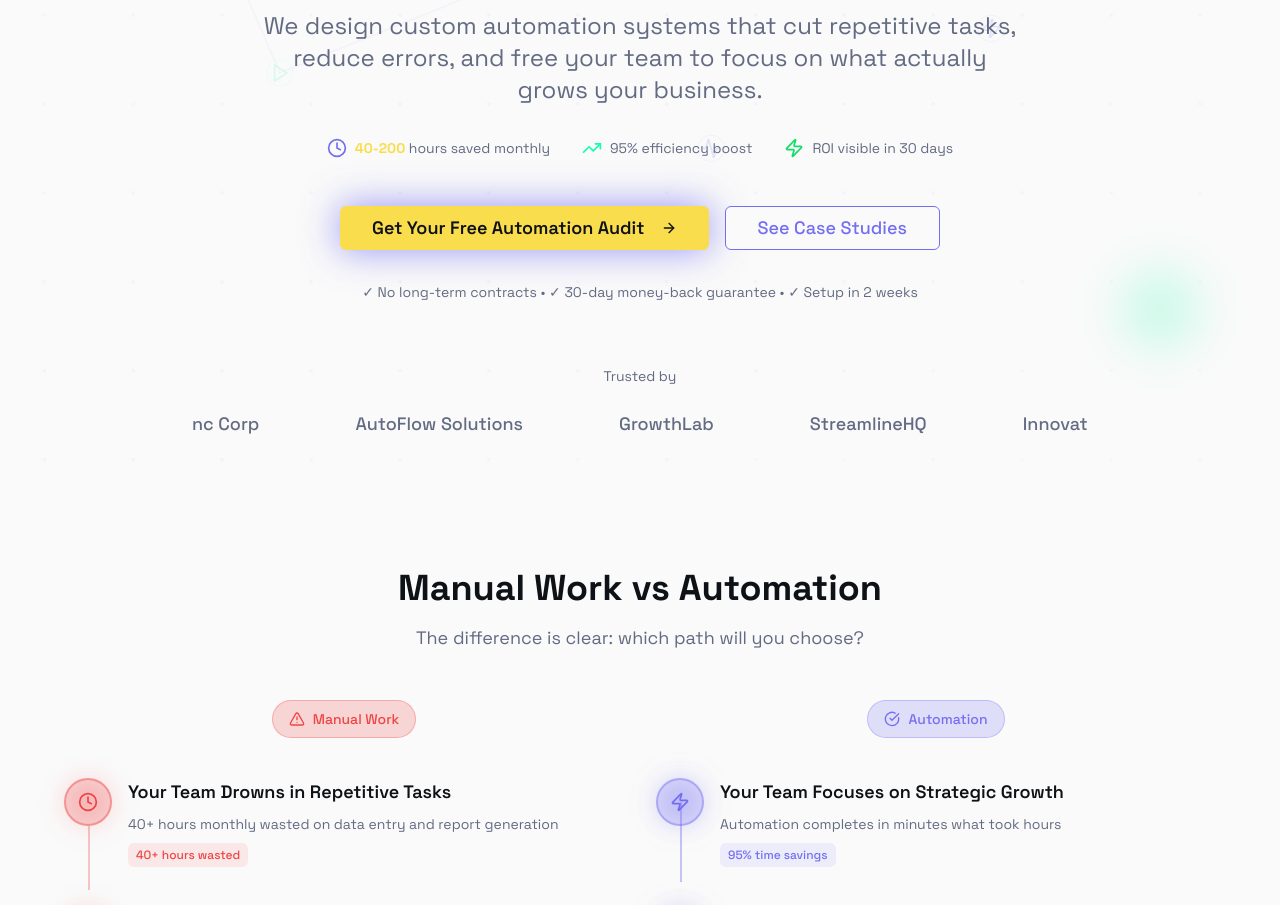
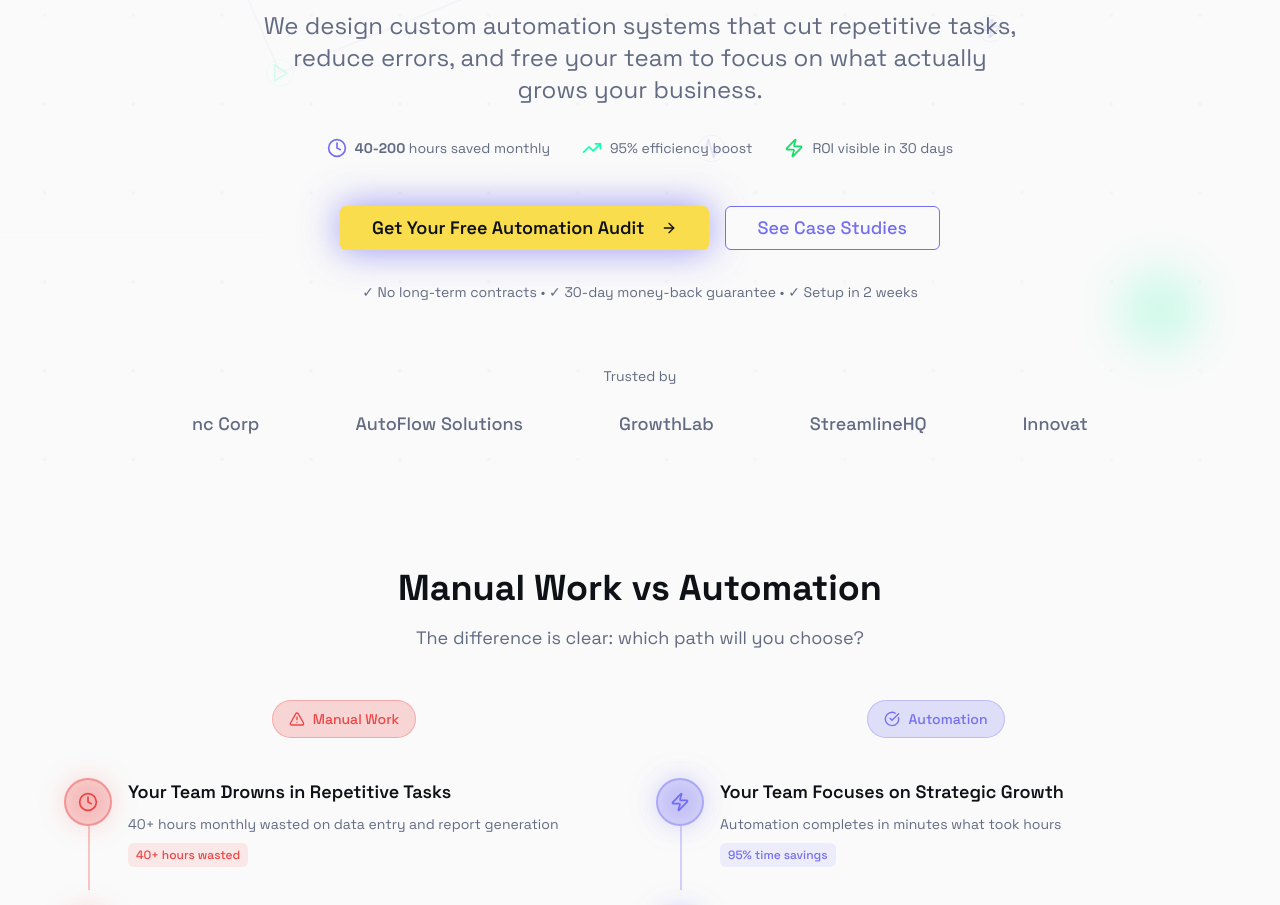
Before and after one commit to RiyadJ/automate-launchpad, a React (Vite) app: page / in a window 1280 px wide. Shown: the part 360-1265 px from the top of the page. Built offline with nearby package versions, Linux system fonts and the light colour scheme.

Commit message:
Fix hero section and project title
- Removed yellow color from hero section stats.
- Adjusted blue lines in the comparison section to descend from circle ends.
- Updated project title to "Automate Your Business".

```diff
--- a/index.html
+++ b/index.html
@@ -3,7 +3,7 @@
   <head>
     <meta charset="UTF-8" />
     <meta name="viewport" content="width=device-width, initial-scale=1.0" />
-    <title>automate-launchpad</title>
+    <title>Automate Your Business</title>
     <meta name="description" content="Lovable Generated Project" />
     <meta name="author" content="Lovable" />
 
@@ -12,7 +12,7 @@
     <link rel="preconnect" href="https://fonts.gstatic.com" crossorigin>
     <link href="https://fonts.googleapis.com/css2?family=Space+Grotesk:wght@300;400;500;600;700&family=Inter:wght@300;400;500;600;700&display=swap" rel="stylesheet">
 
-    <meta property="og:title" content="automate-launchpad" />
+    <meta property="og:title" content="Automate Your Business" />
     <meta property="og:description" content="Lovable Generated Project" />
     <meta property="og:type" content="website" />
     <meta property="og:image" content="https://lovable.dev/opengraph-image-p98pqg.png" />
--- a/src/sections/Comparison.tsx
+++ b/src/sections/Comparison.tsx
@@ -183,9 +183,9 @@ const Comparison = () => {
                 transition={{ delay: index * 0.1 }}
                 className="relative flex items-start"
               >
-                {/* Connector Line crossing through circle */}
+                {/* Connector Line */}
                 {index < comparisons.length - 1 && (
-                  <div className="absolute left-6 top-6 w-0.5 h-20 bg-primary/40 z-0"></div>
+                  <div className="absolute left-6 top-12 w-0.5 h-16 bg-primary/30 z-0"></div>
                 )}
 
                 {/* Icon with enhanced glow effect */}
--- a/src/sections/Hero.tsx
+++ b/src/sections/Hero.tsx
@@ -272,11 +272,11 @@ const Hero = () => {
                 <span className="text-sm">
                   {language === 'AR' ? (
                     <>
-                    <span className="text-warning font-bold">40-200</span> ساعة توفر شهرياً
+                      <span className="font-bold">40-200</span> ساعة توفر شهرياً
                     </>
                   ) : (
                     <>
-                    <span className="text-warning font-bold">40-200</span> hours saved monthly
+                      <span className="font-bold">40-200</span> hours saved monthly
                     </>
                   )}
                 </span>
```
Lines whose indentation alone changed are shown as unchanged.
